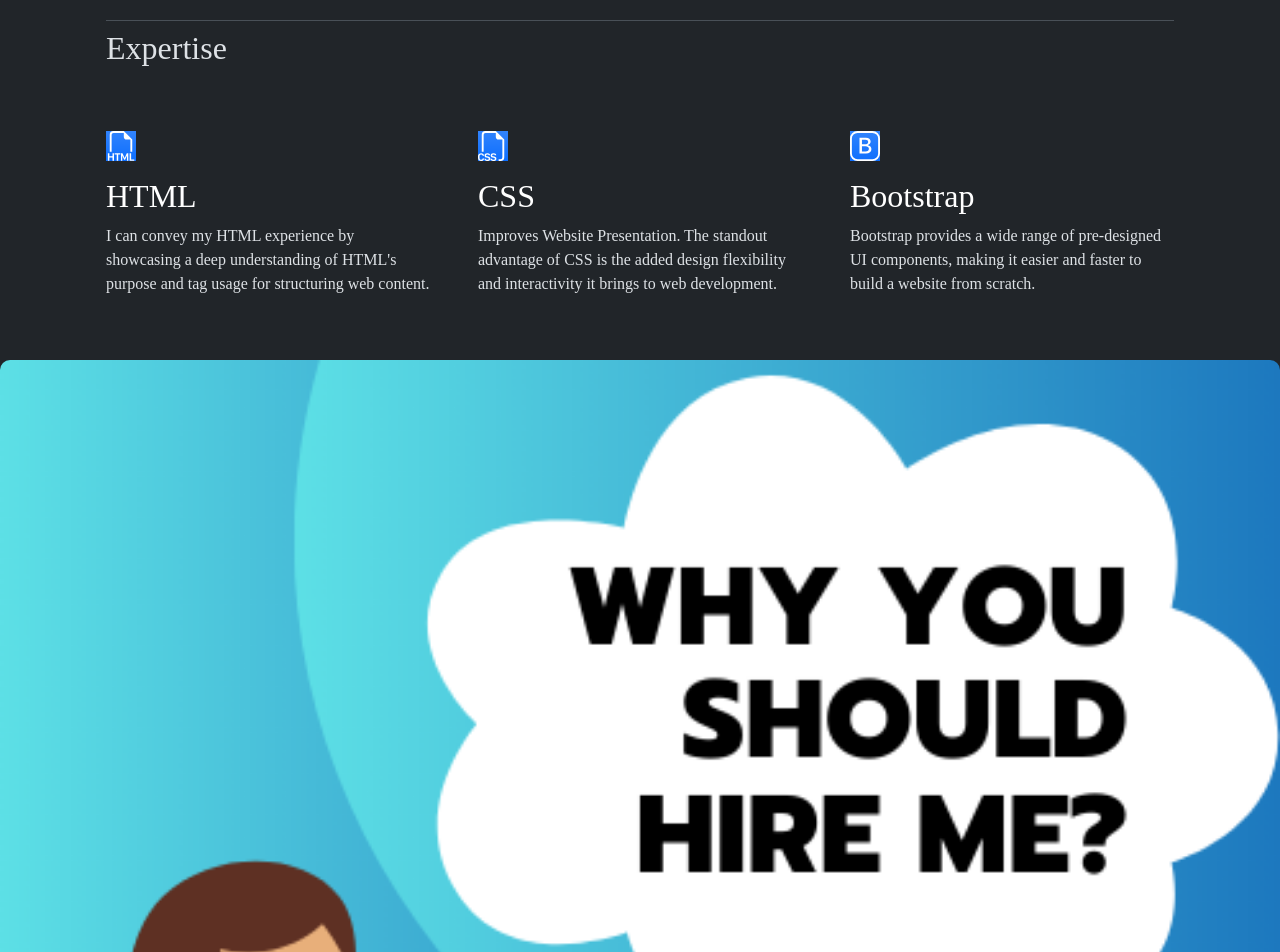
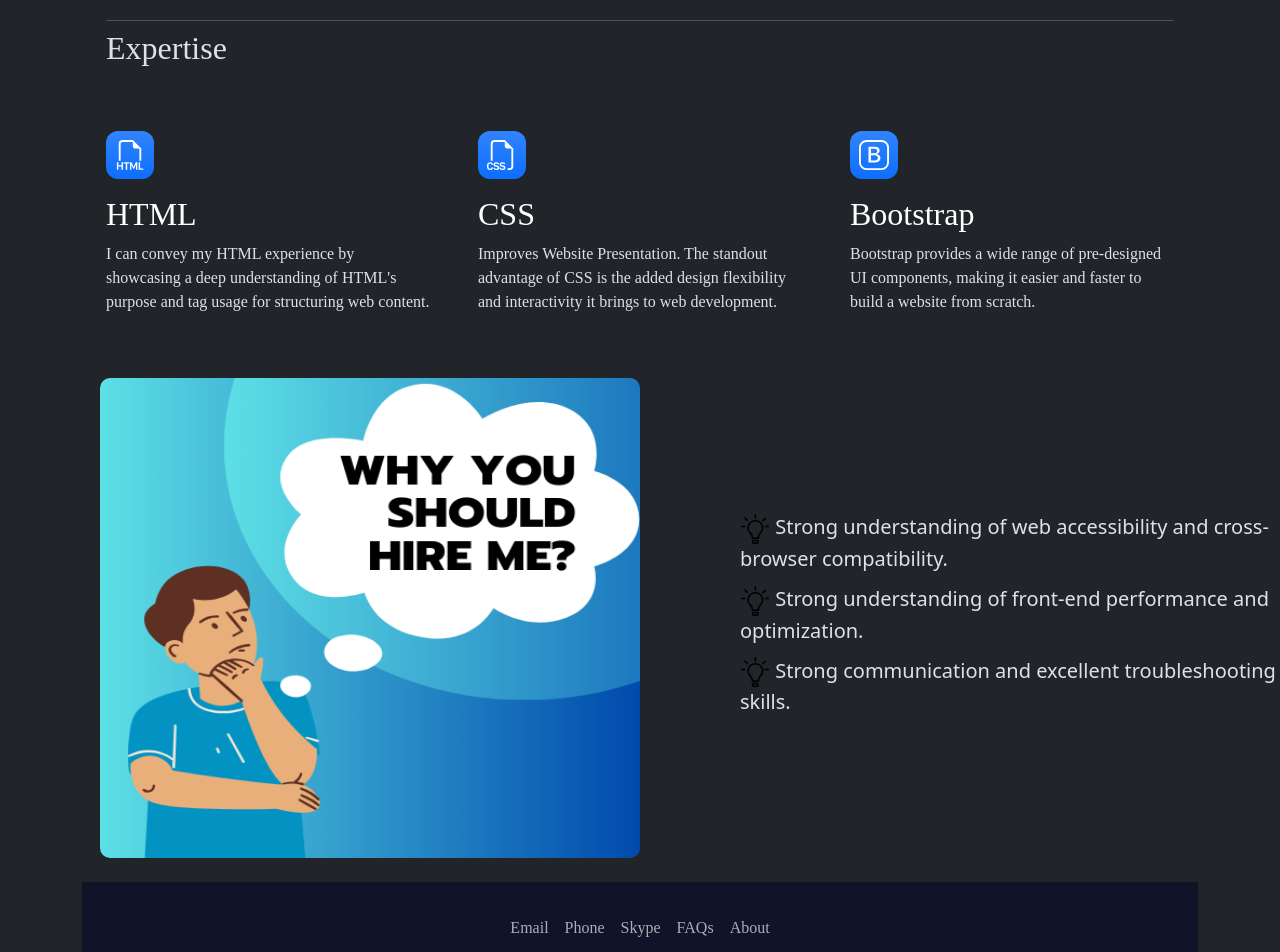
Before and after one commit to Kylahrp/html-portfolio.2, a plain HTML site: page index.html in a window 1280 px wide. Shown: the part 780-1732 px from the top of the page. Drawn offline with nearby package versions, Linux system fonts and the light colour scheme.

Commit message:
Update style.css

```diff
--- a/style.css
+++ b/style.css
@@ -4,7 +4,6 @@
 
    width: 45%;
    height: 80vh;
-
    align-items: center;
   padding: 100px;
  border: 0;}
@@ -33,8 +32,38 @@
 h1 {
   z-index: 1;
 }
+.feature-icon {
+  width: 3rem;
+  height: 3rem;
+  border-radius: .75rem;
+}
+.img1 {
+  border-radius: 50%;
+}
+.flex-container {
+  display: flex;
+  height: 30rem;
 
+}
+.item {
 
+  width: 50%;
+  padding-left: 100px;
+
+}
+.two {
+  display: flex;
+  align-items: center;
+}
+li {
+  margin-top: 10px;
+}
+footer {
+  background-color: #111428;
+}
+.nav-item {
+  color: white;
+}
 
 @media (max-width: 576px) {
   .card {
```
